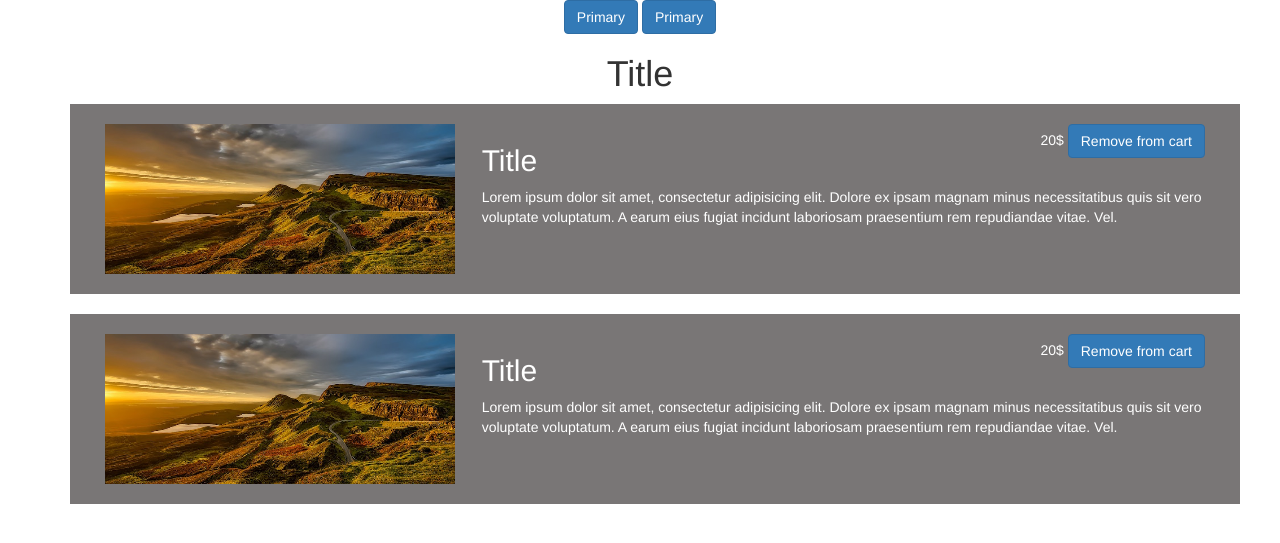
After one commit to Cerep89/test-category, a PHP site: page /cart.html in a window 1280 px wide. The commit adds this page. Shown: the top 543 px of the page. Run offline with PHP 8.4, Linux system fonts and the light colour scheme; some libraries are stand-ins or nearby versions.

Commit message:
Create cart html

```diff
--- /dev/null
+++ b/cart.html
@@ -0,0 +1,88 @@
+<!DOCTYPE html>
+<html lang="en">
+<head>
+    <meta charset="UTF-8">
+    <!-- Bootstrap CSS -->
+    <link rel="stylesheet" href="bootstrap/css/bootstrap.css">
+    <link rel="stylesheet" href="style.css">
+    <title>Cart</title>
+</head>
+<body>
+<div class="ror">
+    <div class="container">
+        <div class="col-sm-12 col-md-12">
+            <!-- Provides extra visual weight and identifies the primary action in a set of buttons -->
+            <div class="text-center">
+                <button type="button" class="btn btn-primary">Primary</button>
+                <button type="button" class="btn btn-primary">Primary</button>
+                <h1>Title</h1>
+            </div>
+            <div class="row">
+                <div class="container image-container">
+                    <div class="col-md-4">
+                        <img src="image/01.jpg" alt="img1"  width="350" height="150">
+                    </div>
+                    <div class="col-md-8">
+                        <div class="row">
+                            <div class="col-md-4">
+                                <h2>Title</h2>
+                            </div>
+                            <div class="col-md-8 text-right">
+                                <div class="price">20$
+                                    <button type="button" class="btn btn-primary">Remove from cart</button>
+                                </div>
+
+                            </div>
+                        </div>
+                        <div class="row">
+                            <div class="col-md-12">
+                                <p>Lorem ipsum dolor sit amet, consectetur adipisicing elit. Dolore ex ipsam magnam
+                                    minus necessitatibus quis sit vero voluptate voluptatum. A earum eius fugiat
+                                    incidunt laboriosam praesentium rem repudiandae vitae. Vel.</p>
+                            </div>
+                        </div>
+                    </div>
+                </div>
+            </div>
+            <div class="row">
+                <div class="container image-container">
+                    <div class="col-md-4">
+                        <img src="image/01.jpg" alt="img1" width="350" height="150">
+                    </div>
+                    <div class="col-md-8  ">
+                        <div class="row">
+                            <div class="col-md-4">
+                                <h2>Title</h2>
+                            </div>
+                            <div class="col-md-8 text-right">
+                                <div class="price">20$
+                                    <button type="button" class="btn btn-primary">Remove from cart</button>
+                                </div>
+
+                            </div>
+                        </div>
+                        <div class="row">
+                            <div class="col-md-12">
+                                <p>Lorem ipsum dolor sit amet, consectetur adipisicing elit. Dolore ex ipsam magnam
+                                    minus necessitatibus quis sit vero voluptate voluptatum. A earum eius fugiat
+                                    incidunt laboriosam praesentium rem repudiandae vitae. Vel.</p>
+                            </div>
+                        </div>
+                    </div>
+                </div>
+            </div>
+        </div>
+    </div>
+</div>
+
+
+<script src="https://code.jquery.com/jquery-3.2.1.slim.min.js"
+        integrity="sha384-KJ3o2DKtIkvYIK3UENzmM7KCkRr/rE9/Qpg6aAZGJwFDMVNA/GpGFF93hXpG5KkN"
+        crossorigin="anonymous"></script>
+<script src="https://cdnjs.cloudflare.com/ajax/libs/popper.js/1.12.9/umd/popper.min.js"
+        integrity="sha384-ApNbgh9B+Y1QKtv3Rn7W3mgPxhU9K/ScQsAP7hUibX39j7fakFPskvXusvfa0b4Q"
+        crossorigin="anonymous"></script>
+<!-- Conect Bootstrap js -->
+<script src="bootstrap/js/bootstrap.min.js"></script>
+</body>
+</html>
--- a/style.css
+++ b/style.css
@@ -4,3 +4,10 @@
     display: block;
     margin-bottom: 20px;
 }
+.image-container{
+
+    background: #797676;
+    margin-bottom: 20px;
+    padding: 20px;
+    color: #fff;
+}
```
